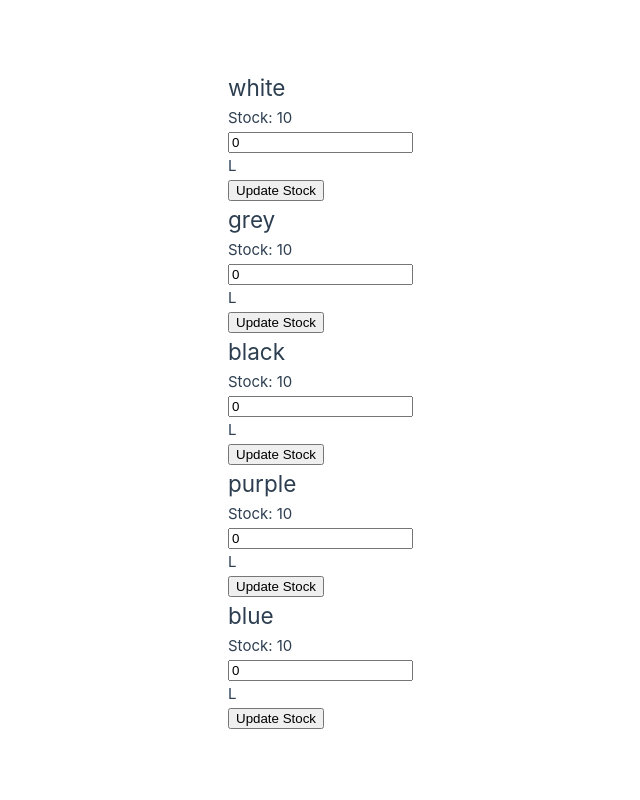
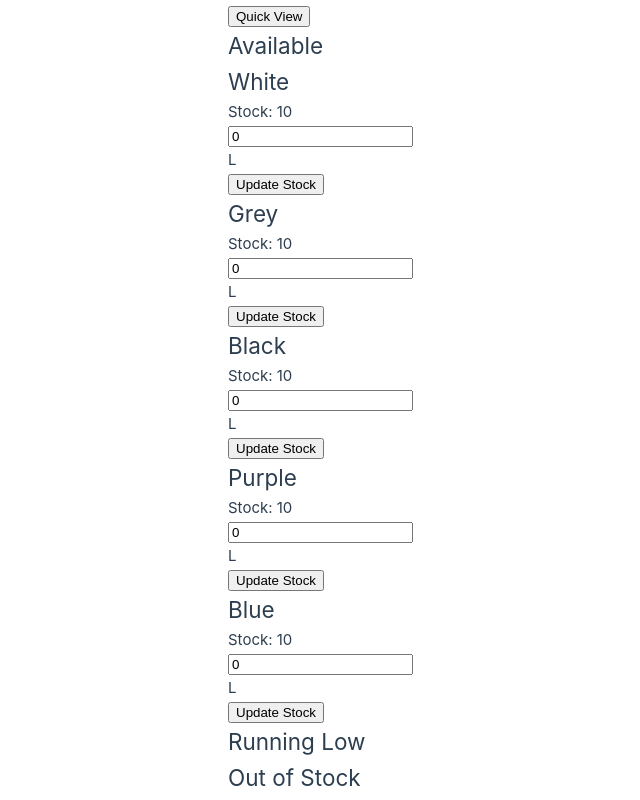
Before and after one commit to Saxel-0/Paint-Stock, a Vue app in the folder Frontend/Paint_Stock/: page / in a window 1280 px wide. Shown: the whole page, without its empty margins (227-867 px from the left). Built offline with nearby package versions, Linux system fonts and the light colour scheme.

Commit message:
Lots of trial and error, got the swimlanes set up, cards showing. Cards set so only people with edit/admin capabilities can move them, need to restriction on updating stock. Set up quickview menu for amounts at a glance

```diff
--- a/Frontend/Paint_Stock/src/App.vue
+++ b/Frontend/Paint_Stock/src/App.vue
@@ -1,18 +1,22 @@
 <script>
 import { ref } from 'vue';
 import PaintCard from './components/Paintcards.vue';
+import SwimLanes from './components/SwimLanes.vue';
+import QuickView from './components/QuickView.vue';
 
 export default {
   components: {
-    PaintCard
+    PaintCard,
+    SwimLanes,
+    QuickView
   },
   setup() {
     const paints = ref([
-      { id: 1, colour: 'white', stock_level: 10},
-      { id: 2, colour: 'grey', stock_level: 10 },
-      { id: 3, colour: 'black', stock_level: 10 },
-      { id: 4, colour: 'purple', stock_level: 10 },
-      { id: 5, colour: 'blue', stock_level: 10 }
+      { id: 1, colour: 'White', stock_level: 10, status: 'Available'},
+      { id: 2, colour: 'Grey', stock_level: 10, status: 'Available' },
+      { id: 3, colour: 'Black', stock_level: 10, status: 'Available' },
+      { id: 4, colour: 'Purple', stock_level: 10, status: 'Available' },
+      { id: 5, colour: 'Blue', stock_level: 10, status: 'Available' }
     ]);
     console.log('test', paints.value)
     return {
@@ -25,11 +29,11 @@ export default {
 <template>
   <div>
     <header>
-
+      <QuickView :paints="paints" />
     </header>
 
     <main>
-      <PaintCard v-for="paint in paints" :key="paint.id" :paint="paint"/>
+      <SwimLanes :paints="paints"/>
     </main>
   </div>
 </template>
--- /dev/null
+++ b/Frontend/Paint_Stock/src/components/QuickView.vue
@@ -0,0 +1,38 @@
+<template>
+    <div>
+      <button @click="toggleList">Quick View</button>
+      <div v-show="showList">
+        <ul>
+          <li v-for="paint in paints" :key="paint.id">
+            {{ paint.colour }}: {{ paint.stock_level }}L
+          </li>
+        </ul>
+      </div>
+    </div>
+  </template>
+
+  <script>
+  export default {
+    name: 'QuickView',
+    props: {
+      paints: {
+        type: Array,
+        required: true
+      }
+    },
+    data() {
+      return {
+        showList: false
+      };
+    },
+    methods: {
+      toggleList() {
+        this.showList = !this.showList;
+      }
+    }
+  };
+  </script>
+
+  <style scoped>
+
+  </style>
--- /dev/null
+++ b/Frontend/Paint_Stock/src/components/SwimLanes.vue
@@ -0,0 +1,80 @@
+<template>
+    <div class="swim-lanes">
+      <section
+        v-for="status in statuses"
+        :key="status"
+        @dragover.prevent
+        @drop="canEdit ? drop($event, status) : null"
+      >
+        <h2>{{ status }}</h2>
+        <PaintCard
+          v-for="paint in paintsByStatus[status]"
+          :key="paint.id"
+          :paint="paint"
+          :draggable="canEdit"
+          @dragstart="canEdit ? dragStart($event, paint) : null"
+          @dragend="canEdit ? dragEnd : null"
+        />
+      </section>
+    </div>
+  </template>
+
+  <script>
+  import { computed, ref } from 'vue';
+  import PaintCard from './Paintcards.vue';
+
+  export default {
+    name: 'SwimLanes',
+    components: {
+      PaintCard
+    },
+    props: {
+      paints: {
+        type: Array,
+        required: true
+      },
+      canEdit: {
+        type: Boolean,
+        default: false
+      }
+    },
+    setup(props) {
+      const statuses = ['Available', 'Running Low', 'Out of Stock'];
+      const draggedPaint = ref(null);
+
+      const paintsByStatus = computed(() => {
+        const statusMap = {};
+        statuses.forEach(status => {
+          statusMap[status] = props.paints.filter(paint => paint.status === status);
+        });
+        return statusMap;
+      });
+
+      const dragStart = (event, paint) => {
+        draggedPaint.value = paint;
+      };
+
+      const dragEnd = () => {
+        draggedPaint.value = null;
+      };
+
+      const drop = (event, status) => {
+        if (draggedPaint.value) {
+          draggedPaint.value.status = status;
+        }
+      };
+
+      return {
+        statuses,
+        paintsByStatus,
+        dragStart,
+        dragEnd,
+        drop
+      };
+    }
+  };
+  </script>
+
+  <style scoped>
+
+  </style>
```
Also changed, not shown: Frontend/Paint_Stock/src/components/AdminPanel.vue (added).
